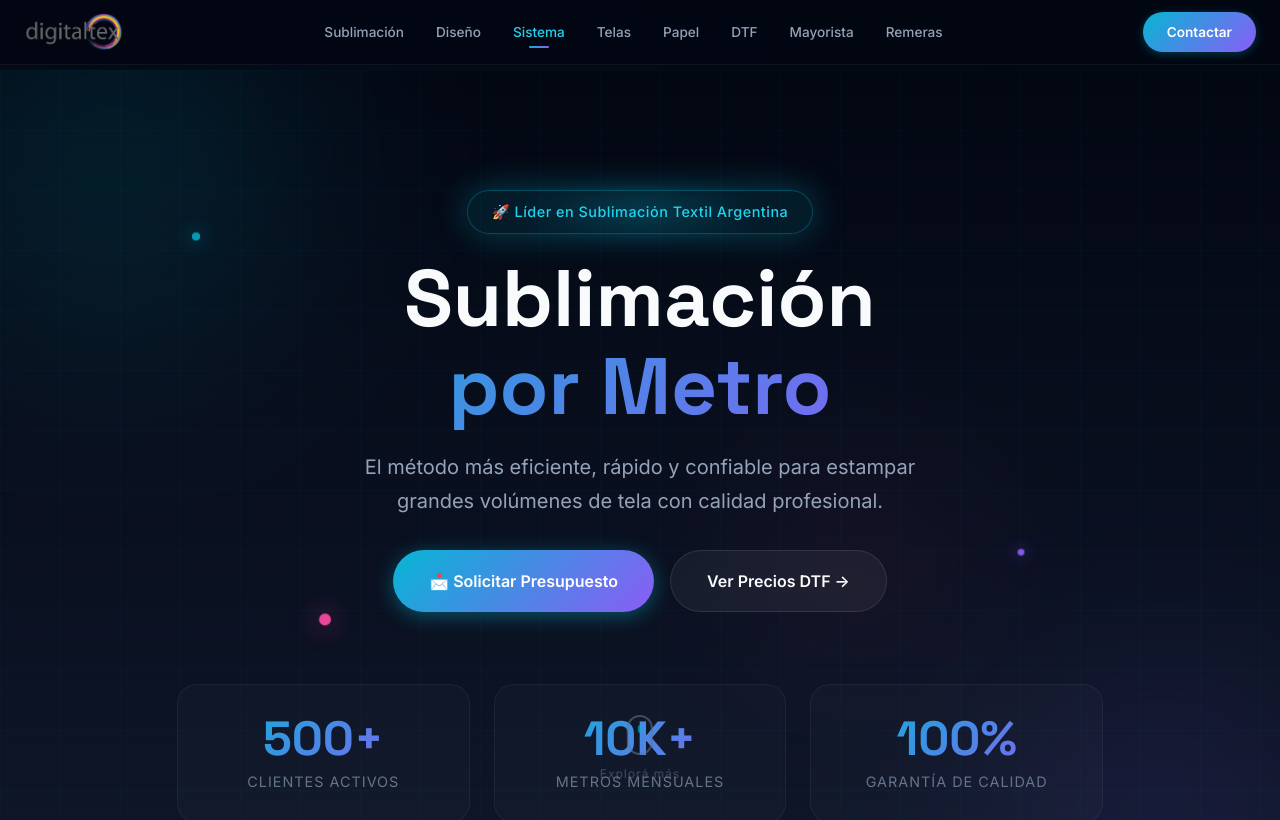
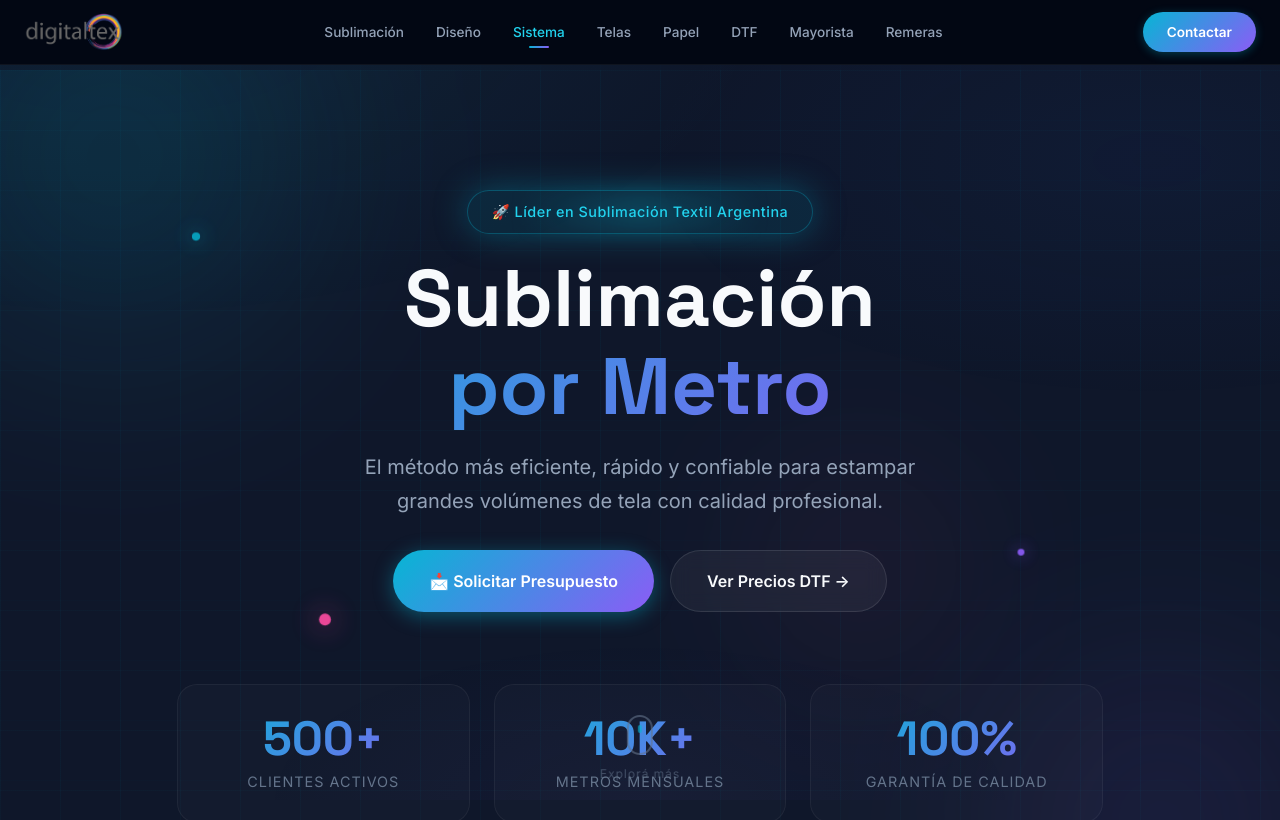
Before and after one commit to martinegs/DigitalWeb, a Vue app: page / in a window 1280 px wide. Shown: the top 820 px of the page. Built offline with nearby package versions, Linux system fonts and the light colour scheme.

Commit message:
Professional background with grid pattern, unified sections, removed footer separator lines

```diff
--- a/src/App.vue
+++ b/src/App.vue
@@ -64,15 +64,73 @@ h1, h2, h3, h4, h5, h6 {
 
 .app {
   scroll-behavior: smooth;
-  background: var(--bg-dark);
+  background: #0f172a;
   min-height: 100vh;
   padding-top: 70px;
   position: relative;
 }
 
+/* Professional background pattern */
+.app::before {
+  content: '';
+  position: fixed;
+  top: 0;
+  left: 0;
+  width: 100%;
+  height: 100%;
+  background:
+    radial-gradient(ellipse 100% 80% at 10% 0%, rgba(6, 182, 212, 0.07), transparent 50%),
+    radial-gradient(ellipse 80% 60% at 90% 20%, rgba(37, 99, 235, 0.05), transparent 50%),
+    radial-gradient(ellipse 60% 40% at 50% 100%, rgba(139, 92, 246, 0.04), transparent 50%);
+  pointer-events: none;
+  z-index: 0;
+}
+
+/* Subtle grid pattern overlay */
+.app::after {
+  content: '';
+  position: fixed;
+  top: 0;
+  left: 0;
+  width: 100%;
+  height: 100%;
+  background-image:
+    linear-gradient(rgba(6, 182, 212, 0.03) 1px, transparent 1px),
+    linear-gradient(90deg, rgba(6, 182, 212, 0.03) 1px, transparent 1px);
+  background-size: 60px 60px;
+  pointer-events: none;
+  z-index: 0;
+  opacity: 0.5;
+}
+
 /* Reduced spacing between sections */
 .app section {
   margin-bottom: 0;
+  background: transparent !important;
+  position: relative;
+  z-index: 1;
+}
+
+/* Línea separadora entre secciones - solo entre secciones, no al final */
+.app section:not(:last-child)::after {
+  content: '';
+  position: absolute;
+  bottom: 0;
+  left: 50%;
+  transform: translateX(-50%);
+  width: 60%;
+  max-width: 800px;
+  height: 1px;
+  background: linear-gradient(90deg,
+    transparent 0%,
+    rgba(6, 182, 212, 0.6) 25%,
+    rgba(37, 99, 235, 0.8) 50%,
+    rgba(6, 182, 212, 0.6) 75%,
+    transparent 100%
+  );
+  box-shadow:
+    0 0 8px rgba(6, 182, 212, 0.4),
+    0 0 16px rgba(6, 182, 212, 0.2);
 }
 
 .app .mb-5 {
@@ -81,22 +139,6 @@ h1, h2, h3, h4, h5, h6 {
 
 .app .mb-4 {
   margin-bottom: 1.25rem !important;
-}
-
-/* Animated background mesh */
-.app::before {
-  content: '';
-  position: fixed;
-  top: 0;
-  left: 0;
-  width: 100%;
-  height: 100%;
-  background:
-    radial-gradient(ellipse 80% 50% at 20% 40%, rgba(6, 182, 212, 0.08), transparent),
-    radial-gradient(ellipse 60% 40% at 80% 60%, rgba(139, 92, 246, 0.06), transparent),
-    radial-gradient(ellipse 50% 30% at 50% 80%, rgba(236, 72, 153, 0.04), transparent);
-  pointer-events: none;
-  z-index: 0;
 }
 
 /* Custom scrollbar */
--- a/src/components/ContactFooter.vue
+++ b/src/components/ContactFooter.vue
@@ -161,12 +161,16 @@ const currentYear = new Date().getFullYear()
 
 <style scoped>
 .premium-footer {
-  background: linear-gradient(180deg, #0f172a 0%, #020617 100%);
+  background: transparent;
   position: relative;
   overflow: hidden;
 }
 
 .footer-top-border {
+  display: none;
+}
+
+.old-footer-top-border {
   position: absolute;
   top: 0;
   left: 0;
@@ -371,8 +375,7 @@ const currentYear = new Date().getFullYear()
 
 /* Social Section */
 .social-section {
-  border-top: 1px solid rgba(255, 255, 255, 0.1);
-  border-bottom: 1px solid rgba(255, 255, 255, 0.1);
+  position: relative;
 }
 
 .social-title {
@@ -436,7 +439,7 @@ const currentYear = new Date().getFullYear()
 
 /* Footer Bottom */
 .footer-bottom {
-  border-top: 1px solid rgba(255, 255, 255, 0.1);
+  position: relative;
 }
 
 .copyright-text {
--- a/src/components/DTFMayorSection.vue
+++ b/src/components/DTFMayorSection.vue
@@ -140,7 +140,7 @@
 
 <style scoped>
 .premium-section {
-  background: #0f172a;
+  background: transparent;
   position: relative;
   overflow: hidden;
 }
--- a/src/components/DTFSection.vue
+++ b/src/components/DTFSection.vue
@@ -174,7 +174,7 @@
 
 <style scoped>
 .premium-section {
-  background: #0f172a;
+  background: transparent;
   position: relative;
   overflow: hidden;
 }
--- a/src/components/DisenoSection.vue
+++ b/src/components/DisenoSection.vue
@@ -145,7 +145,7 @@
 
 <style scoped>
 .premium-section {
-  background: #0f172a;
+  background: transparent;
   position: relative;
   overflow: hidden;
 }
--- a/src/components/HeroSection.vue
+++ b/src/components/HeroSection.vue
@@ -100,7 +100,7 @@ const scrollToSection = (id) => {
 
 <style scoped>
 .hero-section {
-  background: linear-gradient(180deg, #030712 0%, #0f172a 100%);
+  background: transparent;
   padding: 120px 0 80px;
 }
 
--- a/src/components/PapelSection.vue
+++ b/src/components/PapelSection.vue
@@ -117,7 +117,7 @@
 
 <style scoped>
 .premium-section {
-  background: #0f172a;
+  background: transparent;
   position: relative;
   overflow: hidden;
 }
--- a/src/components/RemerasSection.vue
+++ b/src/components/RemerasSection.vue
@@ -307,7 +307,7 @@
 <style scoped>
 .premium-section {
   position: relative;
-  background: linear-gradient(180deg, #0f172a 0%, #1e293b 50%, #0f172a 100%);
+  background: transparent;
   padding: 3.5rem 0;
   overflow: hidden;
 }
--- a/src/components/SistemaSection.vue
+++ b/src/components/SistemaSection.vue
@@ -145,7 +145,7 @@
 
 <style scoped>
 .premium-section {
-  background: #0f172a;
+  background: transparent;
   position: relative;
   overflow: hidden;
 }
--- a/src/components/TelasSection.vue
+++ b/src/components/TelasSection.vue
@@ -211,7 +211,7 @@
 
 <style scoped>
 .premium-section {
-  background: #0f172a;
+  background: transparent;
   position: relative;
   overflow: hidden;
 }
```
